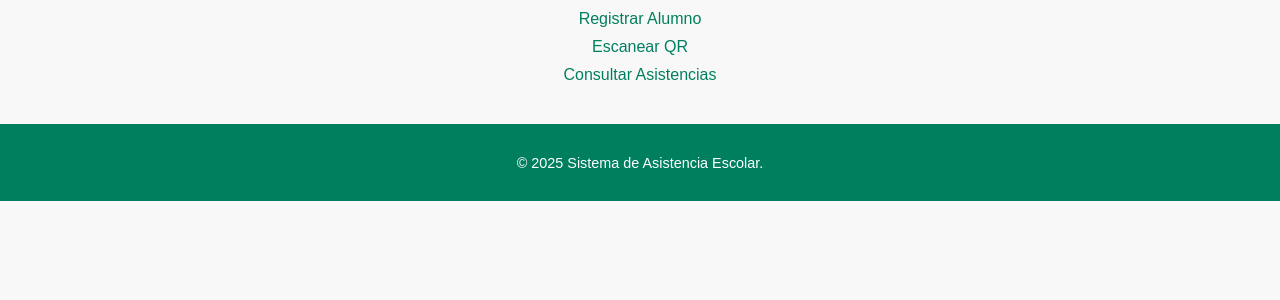
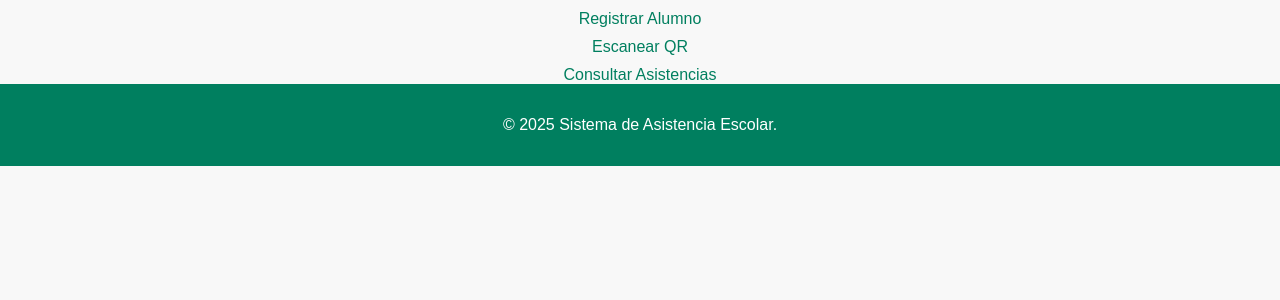
Before and after one commit to Gsr1989/educacionbasica, a Flask app: page / in a window 1280 px wide. Shown: the part 124-424 px from the top of the page. Run offline with Flask 3, Linux system fonts and the light colour scheme.

Commit message:
Update style.css

```diff
--- a/static/css/style.css
+++ b/static/css/style.css
@@ -7,7 +7,7 @@ body {
 }
 
 header, footer {
-    background-color: #007f5f; /* verde pitó */
+    background-color: #007f5f;
     color: white;
     text-align: center;
     padding: 1rem;
@@ -35,7 +35,6 @@ form {
 
 input[type="text"],
 input[type="password"],
-input[type="date"],
 button {
     padding: 10px;
     border: 1px solid #ccc;
@@ -80,9 +79,3 @@ a:hover {
 .boton:hover {
     background-color: #00664d;
 }
-
-footer {
-    margin-top: 40px;
-    padding: 1rem;
-    font-size: 0.9rem;
-}
```
